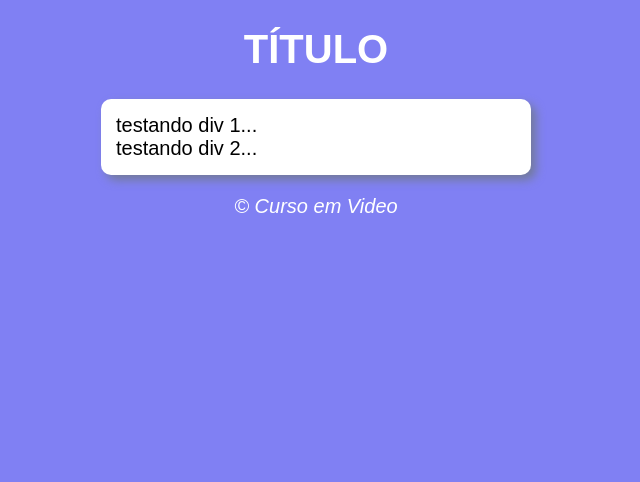
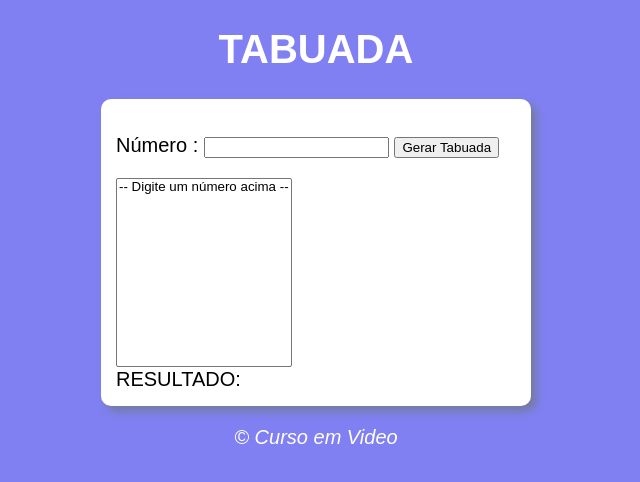
Before and after one commit to JONAS060708/cursoJs, a plain HTML site: page aula14/ex002/modelo.html in a window 1280 px wide. Shown: the whole page, without its empty margins (324-964 px from the left). Drawn offline with Linux system fonts and the light colour scheme.

Commit message:
Exercicio tabuada lista de seleção

```diff
--- a/aula14/ex002/modelo.html
+++ b/aula14/ex002/modelo.html
@@ -3,21 +3,27 @@
 <head>
     <meta charset="UTF-8">
     <meta name="viewport" content="width=device-width, initial-scale=1.0">
-    <title>Exercicio 1</title>
+    <title>TABUADA</title>
     <!--PEGANDO ARQUIVOS EXTERNOS CSS-->
     <link rel="stylesheet" href="estilo.css">
 </head>
 <body>
     <header>
-        <h1>TÍTULO</h1>
+        <h1>TABUADA</h1>
     </header>
     <section>
         <div>
-            testando div 1...
+           <p>Número : <input type="number" name="num" id="txtn">
+                       <input type="button" value="Gerar Tabuada" onclick="gerar()"></p>
         </div>
         <div>
-            testando div 2...
+            <select name="tabuada" id="seltab" size="11">
+               <!--vamos criar os option no js <option value="v1">valor1</option>-->>
+               <option >-- Digite um número acima --</option>
+
+            </select>
         </div>
+        <div id="res">RESULTADO: </div>
     </section>
     <footer>
         <p>&copy; Curso em Video</p>
--- a/aula14/ex002/script.js
+++ b/aula14/ex002/script.js
@@ -1 +1,25 @@
-alert('ola')
+//alert('ola')
+
+function gerar() {
+    let num = document.getElementById('txtn')
+    let tab = document.getElementById('seltab')
+
+    if (num.value.length < 1 ) {
+        alert('Digite um numero!')
+    } else{
+
+        let n = Number(num.value)
+        let cont = 0
+        tab.innerHTML=''
+        while (cont <= 10) {
+            let items = document.createElement('option')
+
+            items.text = `${n} X ${cont} = ${ n * cont}`
+            items.value = `${cont}`
+            tab.appendChild(items)
+
+            cont++
+        }
+    }
+
+}
```
